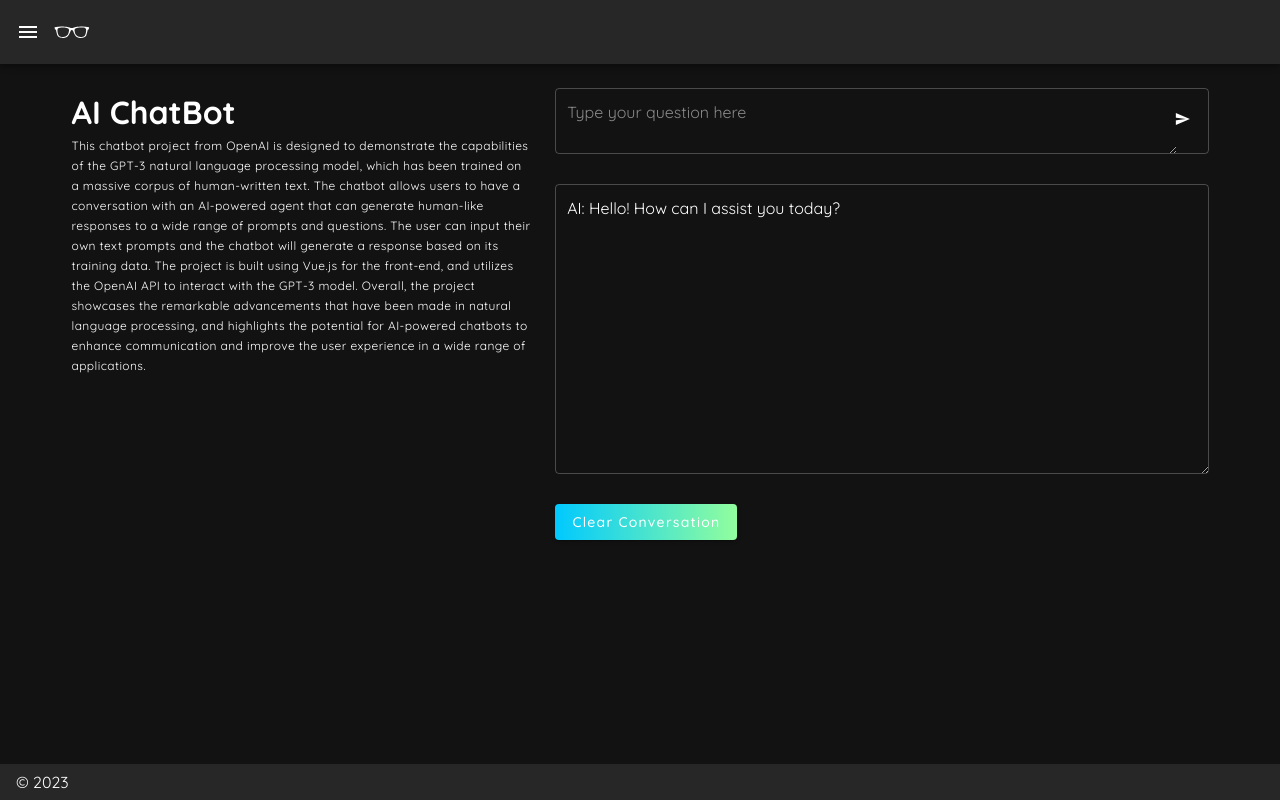
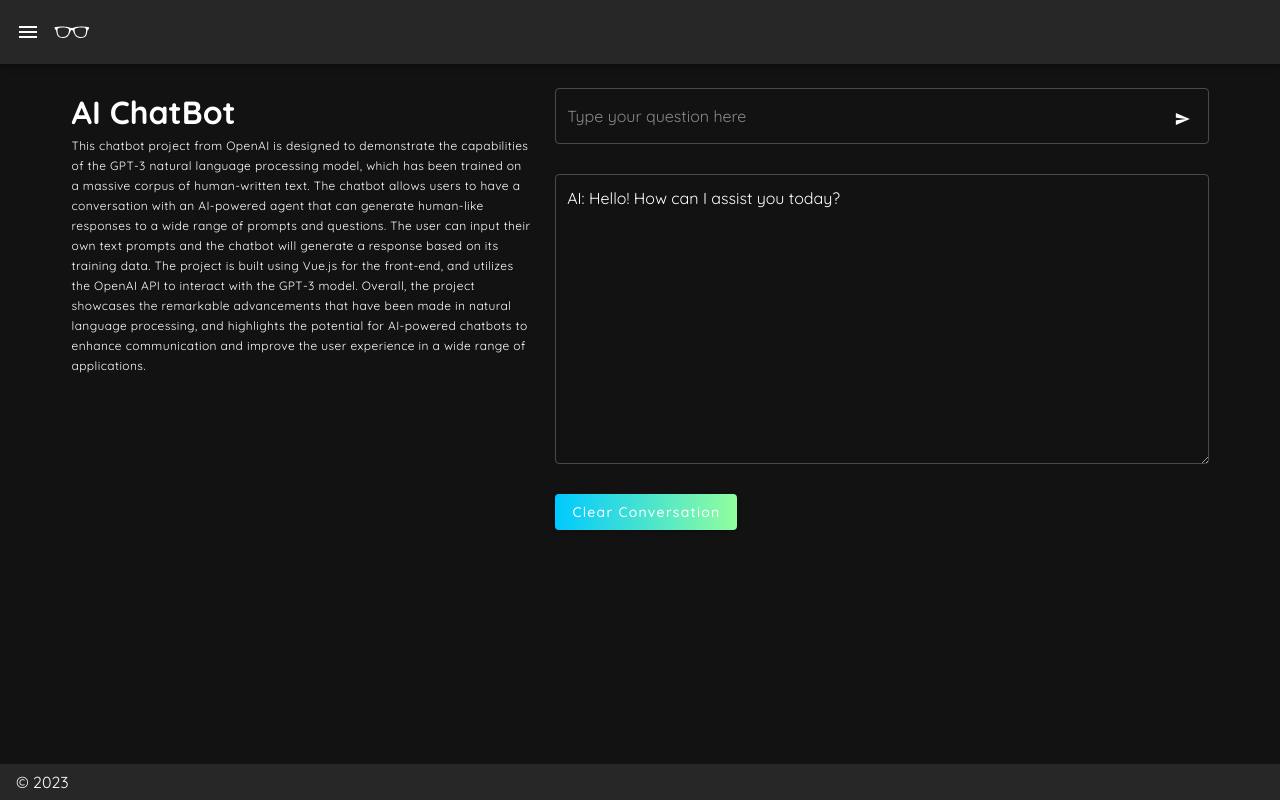
Before and after one commit to chadfuse/app-projects, a Nuxt app: page /chat-bot in a window 1280 px wide. Built offline with nearby package versions, Linux system fonts and the light colour scheme.

Commit message:
added send button textfield

```diff
--- a/pages/chat-bot.vue
+++ b/pages/chat-bot.vue
@@ -8,13 +8,13 @@
         </p>
       </v-col>
       <v-col cols="12" md="7" sm="12">
-        <v-textarea v-model="question" outlined rows="2" placeholder="Type your question here" @keyup.enter="generateText">
+        <v-text-field v-model="question" outlined rows="2" placeholder="Type your question here" @keyup.enter="generateText">
          <template v-slot:append>
     <v-btn small icon @click="sendQuestion">
       <v-icon small>mdi-send</v-icon>
     </v-btn>
   </template>
-        </v-textarea>
+        </v-text-field>
         <v-textarea v-model="response" outlined readonly rows="10"></v-textarea>
          <v-btn @click="clearConversation" class="cbtn text-capitalize">Clear Conversation</v-btn>
       </v-col>
```
